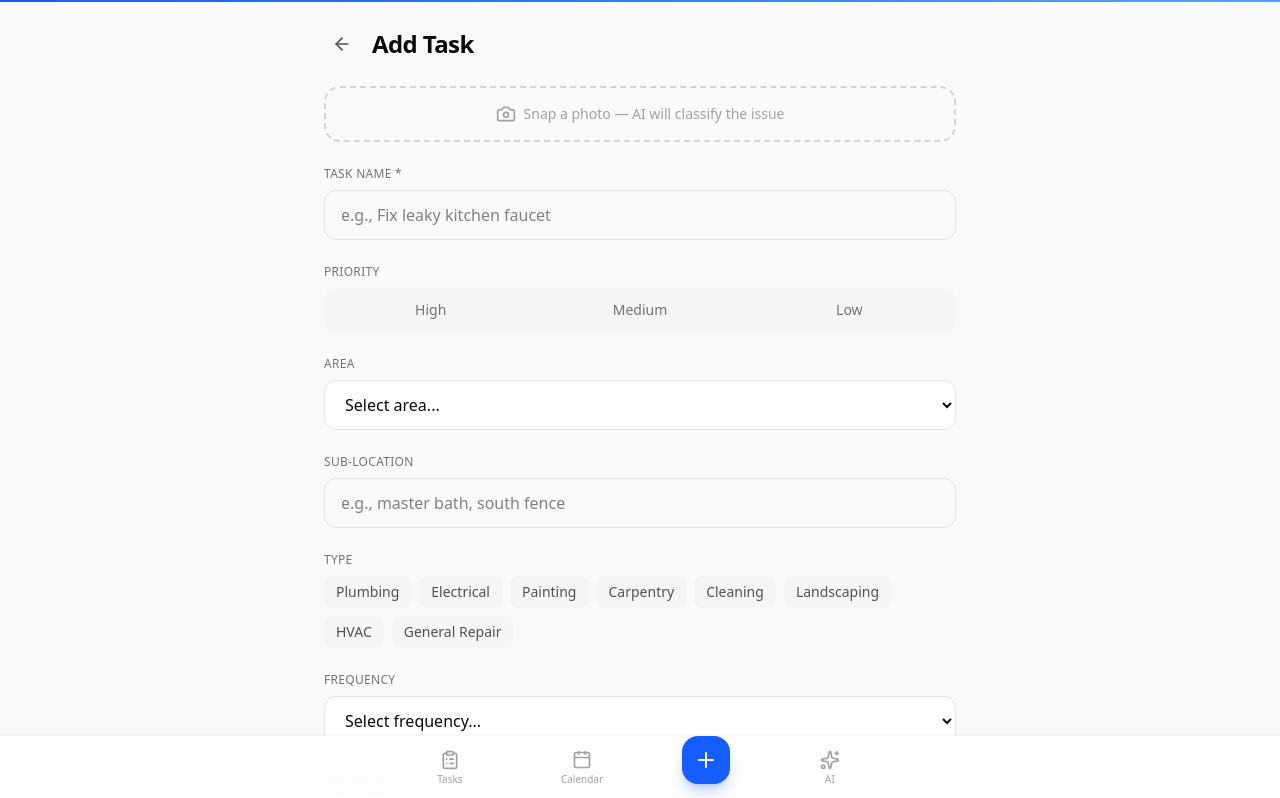
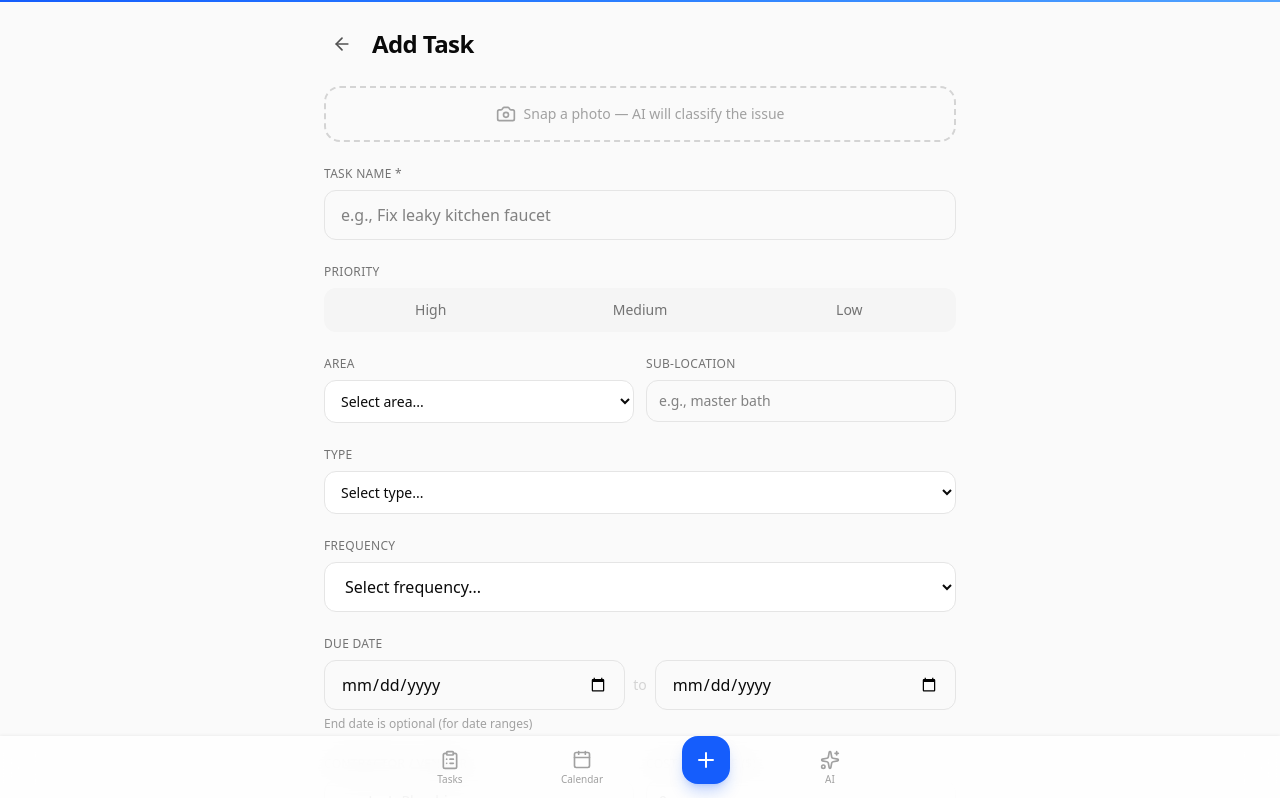
Before and after one commit to jayscottaf/TaskManager-Braim-Rd, a Next.js app: page /add in a window 1280 px wide. Shown: the top 798 px of the page. Built offline with nearby package versions, Linux system fonts and the light colour scheme.

Commit message:
Compact form: Area/Sub-location side-by-side, Type as dropdown
- Area and Sub-location now in a 2-column grid
- Type changed from multi-select chips to a single select dropdown
- Saves significant vertical space on the form

https://claude.ai/code/session_01FimC3xZriMN4uKYiakJMW1

```diff
--- a/components/task-form.tsx
+++ b/components/task-form.tsx
@@ -234,7 +234,8 @@ export function TaskForm({ task, mode }: TaskFormProps) {
         </div>
       </div>
 
-      {/* Area */}
+      {/* Area + Sub-location side by side */}
+      <div className="grid grid-cols-2 gap-3">
         <div>
           <label className="block text-xs font-medium uppercase tracking-wide text-neutral-500 mb-2">
             Area
@@ -242,7 +243,7 @@ export function TaskForm({ task, mode }: TaskFormProps) {
           <select
             value={area}
             onChange={(e) => setArea(e.target.value as Area | "")}
-          className="w-full px-4 py-3 rounded-xl border border-neutral-200 dark:border-neutral-700 text-base bg-white dark:bg-neutral-900 focus:outline-none focus:ring-2 focus:ring-blue-600 transition-shadow"
+            className="w-full px-3 py-2.5 rounded-xl border border-neutral-200 dark:border-neutral-700 text-sm bg-white dark:bg-neutral-900 focus:outline-none focus:ring-2 focus:ring-blue-600 transition-shadow"
           >
             <option value="">Select area...</option>
             {AREAS.map((a) => (
@@ -252,8 +253,6 @@ export function TaskForm({ task, mode }: TaskFormProps) {
             ))}
           </select>
         </div>
-
-      {/* Sub-location */}
         <div>
           <label className="block text-xs font-medium uppercase tracking-wide text-neutral-500 mb-2">
             Sub-location
@@ -262,32 +261,32 @@ export function TaskForm({ task, mode }: TaskFormProps) {
             type="text"
             value={subLocation}
             onChange={(e) => setSubLocation(e.target.value)}
-          placeholder="e.g., master bath, south fence"
-          className="w-full px-4 py-3 rounded-xl border border-neutral-200 text-base focus:outline-none focus:ring-2 focus:ring-blue-600 transition-shadow"
+            placeholder="e.g., master bath"
+            className="w-full px-3 py-2.5 rounded-xl border border-neutral-200 dark:border-neutral-700 dark:bg-neutral-900 text-sm focus:outline-none focus:ring-2 focus:ring-blue-600 transition-shadow"
           />
         </div>
+      </div>
 
-      {/* Type (multi-select chips) */}
+      {/* Type */}
       <div>
         <label className="block text-xs font-medium uppercase tracking-wide text-neutral-500 mb-2">
           Type
         </label>
-        <div className="flex flex-wrap gap-2">
+        <select
+          value={types[0] || ""}
+          onChange={(e) => {
+            const val = e.target.value as TaskType | "";
+            setTypes(val ? [val] : []);
+          }}
+          className="w-full px-3 py-2.5 rounded-xl border border-neutral-200 dark:border-neutral-700 text-sm bg-white dark:bg-neutral-900 focus:outline-none focus:ring-2 focus:ring-blue-600 transition-shadow"
+        >
+          <option value="">Select type...</option>
           {TASK_TYPES.map((t) => (
-            <button
-              key={t}
-              type="button"
-              onClick={() => toggleType(t)}
-              className={`px-3 py-1.5 rounded-lg text-sm font-medium transition-all ${
-                types.includes(t)
-                  ? "bg-neutral-950 dark:bg-white text-white dark:text-neutral-950 shadow-sm"
-                  : "bg-neutral-100 dark:bg-neutral-800 text-neutral-600 dark:text-neutral-400 hover:bg-neutral-200 dark:hover:bg-neutral-700"
-              }`}
-            >
+            <option key={t} value={t}>
               {t}
-            </button>
+            </option>
           ))}
-        </div>
+        </select>
       </div>
 
       {/* Frequency */}
```
Lines whose indentation alone changed are shown as unchanged.
